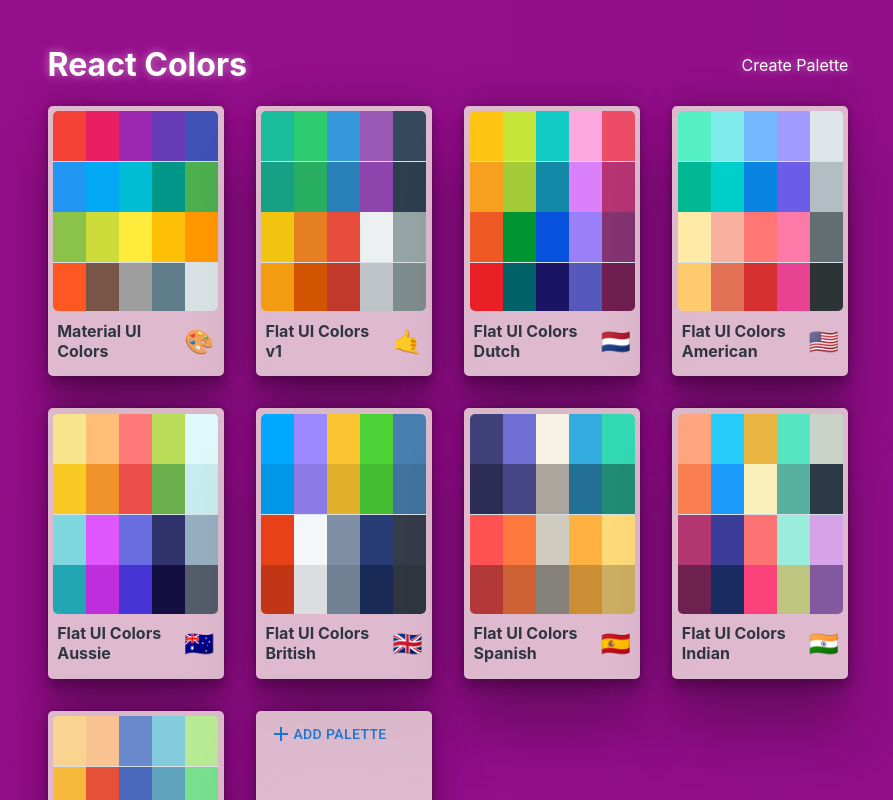
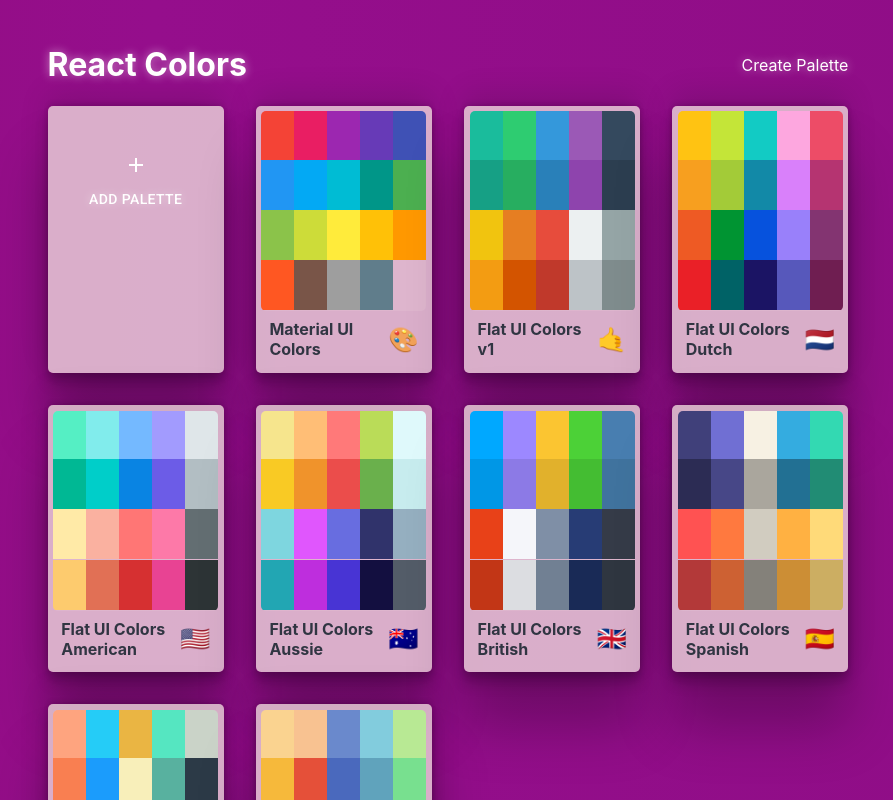
Before and after one commit to picklesniff/10_colors-palette, a React (Vite) app: page / in a window 1280 px wide. Shown: the top 800 px of the page, without its empty margins (192-1085 px from the left). Built offline with nearby package versions, Linux system fonts and the light colour scheme; what react-material-ui-form-validator would draw is missing.

Commit message:
++ Add Palette button-box

```diff
--- a/src/PaletteList.jsx
+++ b/src/PaletteList.jsx
@@ -22,6 +22,12 @@
             <Link className='link' to="/palette/new">Create Palette</Link>
           </div>
           <div className="paletteGrid">
+          <div className="miniPalette addNewPalette">
+              <Link className='link' to="/palette/new">
+              <AddIcon className="addIcon"/>
+              <Button variant="text" className="addPalette"> Add Palette</Button>
+              </Link>
+            </div>
             {palettes.map((palette) => (
               <MiniPalette
                 key={palette.id}
@@ -33,11 +39,7 @@
                 handleDelete={deletePalette}
               />
             ))}
-             <div className="miniPalette">
-              <Link className='link' to="/palette/new">
-              <Button variant="text" className="newPalette"><AddIcon /> Add Palette</Button>
-              </Link>
-            </div>
+
           </div>
         </div>
       </div>
--- a/src/styles/MiniPaletteStyles.jsx
+++ b/src/styles/MiniPaletteStyles.jsx
@@ -4,20 +4,9 @@
 const MiniPaletteStyles = () => {
   return (
     <style>{`
-      @keyframes pulse {
-        0% {
-          transform: scale(1);
-        }
-        50% {
-          transform: scale(1.05);
-        }
-        100% {
-          transform: scale(1);
-        }
-      }
 
       .miniPalette {
-        background-color: rgba(248, 243, 230, 0.75);
+        background-color: rgba(248, 243, 230, 0.7);
         box-shadow: rgba(0, 0, 0, 0.25) 0px 54px 55px, rgba(0, 0, 0, 0.12) 0px -12px 30px, rgba(0, 0, 0, 0.12) 0px 4px 6px, rgba(0, 0, 0, 0.17) 0px 12px 13px, rgba(0, 0, 0, 0.09) 0px -3px 5px;
         border-radius: 5px;
         padding: 0.35rem;
@@ -28,15 +17,21 @@
 
       .miniPalette:hover .title,
       .miniPalette:hover .emoji {
-        transform: scale(1.075);
+        transform: scale(1.025);
         transition: transform 0.35s ease-in-out;
+        text-shadow: rgba(225, 225, 225, 0.25) 0px 54px 55px, rgba(225, 225, 225, 0.12) 20px -10px 30px, rgba(225, 225, 225, 0.12) 0px 4px 6px, rgba(0, 0, 0, 0.17) 0px 12px 13px, rgba(0, 0, 0, 0.09) 0px -3px 5px;
+
       }
       .miniPalette:hover svg {
         opacity: 1;
       }
+      .miniPalette:hover {
+        transform: scale(1.05);
+        transition: transform 0.35s ease-in-out;
+      }
 
       .colors {
-        background-color: #dae1e4;
+        background-color: rgba(248, 243, 230, 0.1);
         height: 200px;
         width: 100%;
         border-radius: 5px;
@@ -47,9 +42,8 @@
         height: 25%;
         width: 20%;
         display: inline-block;
-        margin: 0 auto;
         position: relative;
-        margin-bottom: -3.63px;
+        margin: -1.88px 0;
       }
 
       .deleteIcon {
@@ -69,9 +63,8 @@
         display: flex;
         justify-content: space-around;
         align-items: center;
-        margin: 0.25rem;
+        margin: 0.5rem;
         color: #303542;
-        padding: 0.35rem 0rem ;
         font-size: 1rem;
         position: relative;
         transition: transform 0.3s ease-in-out;
@@ -88,7 +81,7 @@
           height: 165px;
         }
         .title {
-          font-size: 0.88em;
+          font-size: 0.95em;
           padding: 0rem;
         }
       }
@@ -98,8 +91,8 @@
           height: 125px;
         }
         .title {
-          font-size: 0.82em;
-          padding: 0.15rem;
+          font-size: 0.8em;
+          padding: 0.02rem;
         }
       }
 
--- a/src/styles/PaletteListStyles.jsx
+++ b/src/styles/PaletteListStyles.jsx
@@ -43,6 +43,27 @@
         grid-template-columns: repeat(4, 1fr);
         grid-gap: 2rem;
       }
+
+      .addNewPalette{
+        text-align: center;
+      }
+      .addPalette  {
+        margin: auto;
+        display: flex;
+        color: white;
+        text-shadow: 0 0 10px rgba(255, 255, 255, 0.5);
+      }
+
+      .addIcon {
+      margin-top: 25%
+      }
+
+      .addNewPalette:hover,
+      .addNewPalette:hover svg {
+        transform: scale(1.05);
+        transition: transform 0.3s ease-in-out;
+        }
+
       ${mediaQuery.down("lg")} {
         .paletteGrid {
           grid-template-columns: repeat(3, 1fr);
```
